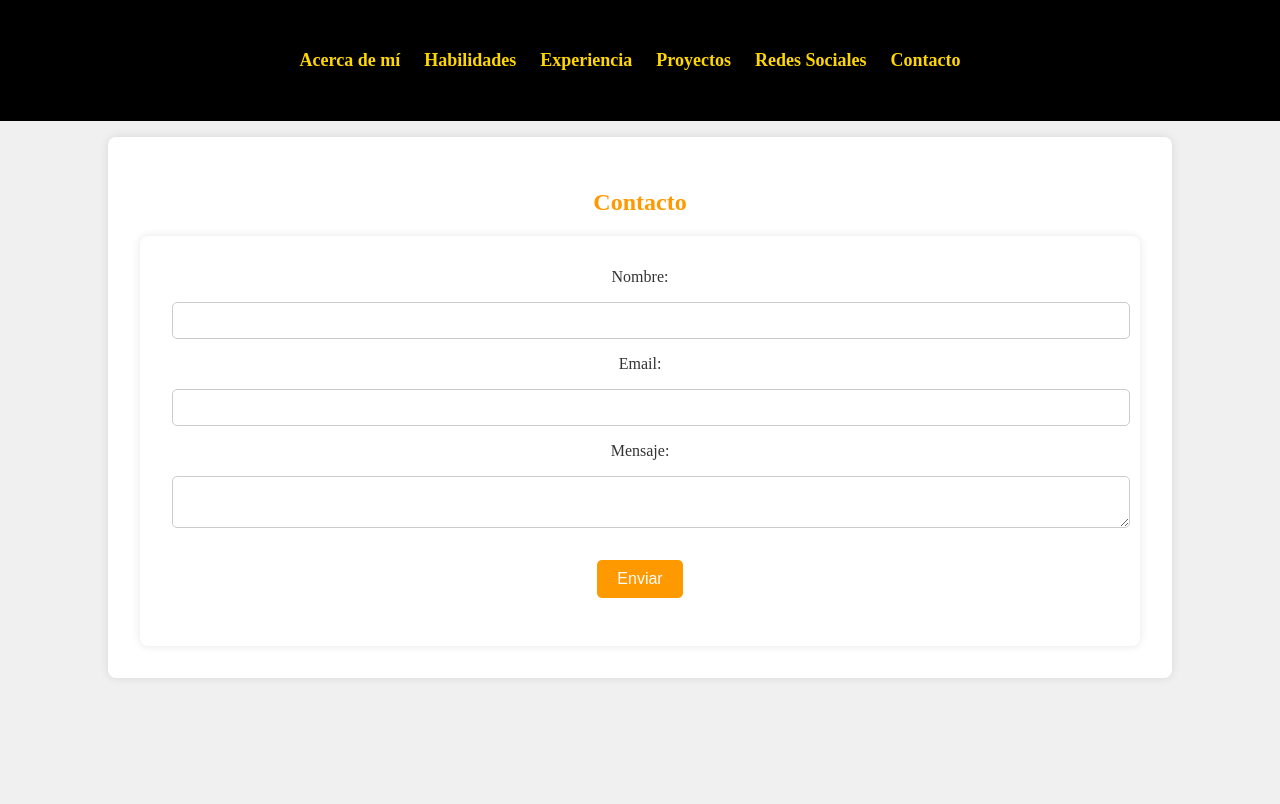
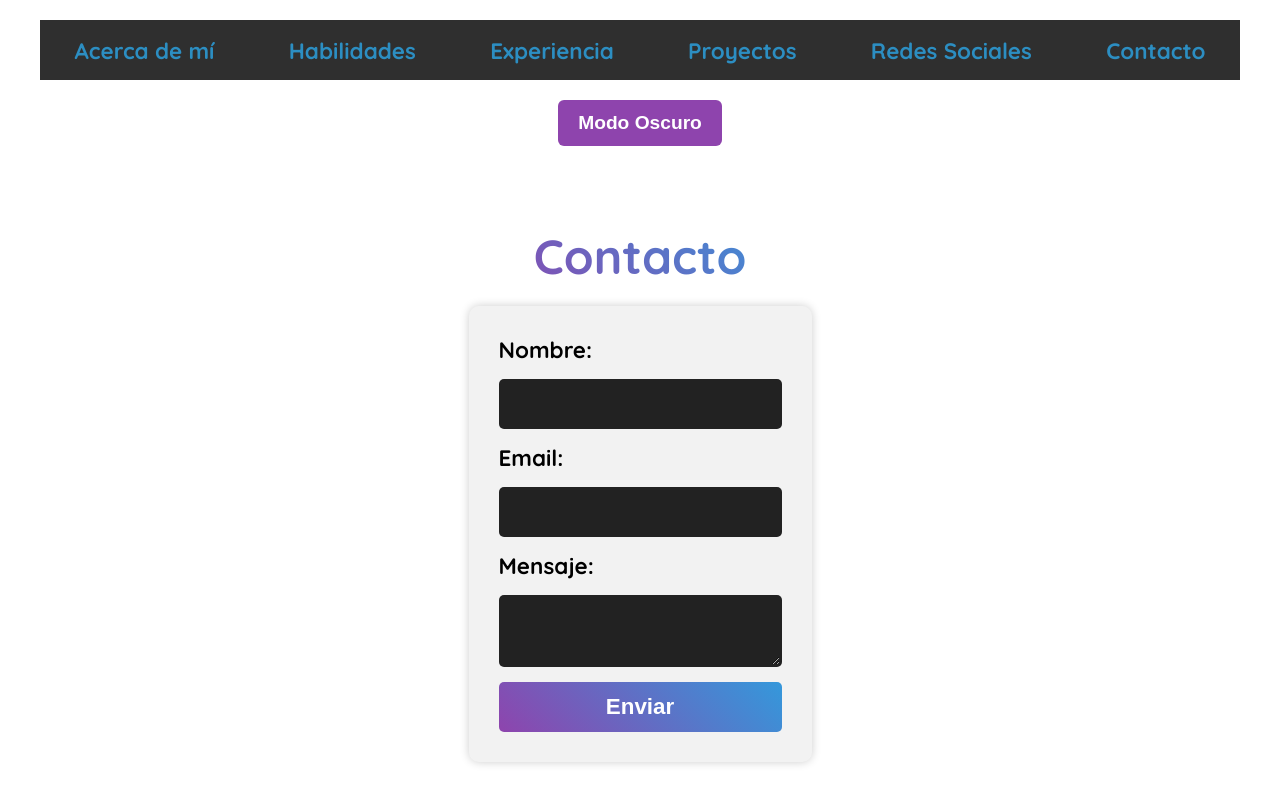
Before and after one commit to Let-so/portfolio-linus, a plain HTML site: page Contacto.html in a window 1280 px wide. Drawn offline with Linux system fonts and the light colour scheme.

Commit message:
Descripción de los cambios

```diff
--- a/Contacto.html
+++ b/Contacto.html
@@ -5,6 +5,7 @@
     <meta name="viewport" content="width=device-width, initial-scale=1.0">
     <title>Contacto</title>
     <link rel="stylesheet" href="css/estilos.css">
+    <link href="https://fonts.googleapis.com/css2?family=Quicksand:wght@300;400;500;700&display=swap" rel="stylesheet">
 </head>
 <body>
 
@@ -20,18 +21,19 @@
             </ul>
         </nav>
     </header>
-
+    <button id="darkModeToggle">Modo Oscuro</button>
+    <script src="js/script.js"></script>
     <section>
         <h2>Contacto</h2>
-        <form action="TU_LINK_DE_GOOGLE_FORM" method="POST">
+        <form action="https://docs.google.com/forms/d/e/1FAIpQLSd2tUXk-TYAmzkOFcUlH6ZCLTn24_gc8rmevTjAlyRHLX2PDg/formResponse" method="POST" target="_blank">
             <label for="name">Nombre:</label>
-            <input type="text" id="name" name="entry.XXXXX" required>
+            <input type="text" id="name" name="entry.266251430" required>
 
             <label for="email">Email:</label>
-            <input type="email" id="email" name="entry.XXXXX" required>
+            <input type="email" id="email" name="entry.969699794" required>
 
             <label for="message">Mensaje:</label>
-            <textarea id="message" name="entry.XXXXX" required></textarea>
+            <textarea id="message" name="entry.1130187176" required></textarea>
 
             <button type="submit">Enviar</button>
         </form>
--- a/css/estilos.css
+++ b/css/estilos.css
@@ -1,207 +1,308 @@
-/* General */
-body {
-    font-family: 'Goudy Bookletter 1911', serif;
+
+* {
     margin: 0;
     padding: 0;
-    background-color: #F0F0F0;
-    color: #333;
+    box-sizing: border-box;
 }
 
-/* Estilo de la barra de navegación */
+body {
+
+     font-family: "Quicksand", sans-serif;
+     font-optical-sizing: auto;
+    font-weight: 400;
+    font-style: normal;
+    background-color: white;
+    color: black;
+    display: flex;
+    flex-direction: column;
+    align-items: center;
+    min-height: 100vh;
+    padding: 20px;
+}
+
+body p, body h3 {
+    color: black !important;
+    transition: color 0.3s;
+}
+
+a {
+    color: #2c8ec2 !important;
+    text-decoration: none;
+    font-weight: bold;
+    transition: color 0.3s;
+}
+
+
+body.dark-mode {
+    background-color: #1a1a1a !important;
+    color: #e0e0e0 !important;
+}
+
+body.dark-mode p, body.dark-mode h3 {
+    color: #e0e0e0 !important;
+}
+
+body.dark-mode a {
+    color: #1e90ff !important;
+}
+
+
+nav {
+    width: 100%;
+    background: #2f2f2f;
+    padding: 15px 0;
+    text-align: center;
+}
+
 nav ul {
-    list-style-type: none;
+    list-style: none;
     padding: 0;
-    margin: 0;
-    background-color: #000;
-    text-align: center;
 }
 
 nav ul li {
     display: inline;
-    margin-right: 20px;
+    margin: 0 20px;
 }
 
 nav ul li a {
     text-decoration: none;
-    color: #FFD700;
-    font-size: 18px;
-    font-weight: bold;
+    color: #fff;
+    font-size: 1.4rem;
+    transition: color 0.3s;
 }
 
 nav ul li a:hover {
-    color: #FF4500;
+    color: #8e44ad;
 }
 
-/* Botón Modo Oscuro */
+.contenedor {
+    width: 90%;
+    display: flex;
+    align-items: center;
+    justify-content: space-between;
+    gap: 70px;
+    padding: 60px 0;
+}
+
+
+.contenido-texto {
+    max-width: 600px;
+}
+
+.contenido-texto .bienvenida {
+    font-size: 1.6rem;
+    color: #8e44ad;
+}
+
+.contenido-texto h1 {
+    font-size: 4rem;
+    font-weight: bold;
+    background: linear-gradient(45deg, #8e44ad, #3498db);
+    -webkit-background-clip: text;
+    color: transparent;
+}
+
+.contenido-texto p {
+    font-size: 1.5rem;
+    color: #d3d3d3;
+
+}
+
+.contenido-imagen img {
+    width: 100%;
+    max-width: 500px;
+    border-radius: 15px;
+    box-shadow: 0 0 20px rgba(138, 43, 226, 0.7);
+    transition: transform 0.3s ease-in-out;
+}
+
+.contenido-imagen img:hover {
+    transform: scale(1.08);
+}
+
+
 #darkModeToggle {
-    background-color: #333;
+    background: #8e44ad;
     color: white;
     border: none;
-    padding: 10px 20px;
+    padding: 12px 20px;
+    font-size: 1.2rem;
     cursor: pointer;
-    font-size: 16px;
-    position: fixed;
-    top: 20px;
-    right: 20px;
+    border-radius: 6px;
+    margin: 20px;
+    transition: background 0.3s;
 }
 
 #darkModeToggle:hover {
-    background-color: #555;
+    background: #6d3790;
 }
 
-/* Estilos de encabezado */
-header {
-    background-color: #000;
-    color: #FFD700;
-    text-align: center;
-    padding: 50px 20px;
+h3{
+    font-size: 1.8rem;
+    font-optical-sizing: auto;
+    font-weight: 600;
+    font-style: normal;
+    color: #fff;
 }
 
-header h1 {
-    font-size: 3em;
-    margin: 0;
+section {
+    max-width: 900px;
+    text-align: center;
+    padding: 60px 20px;
 }
 
-header p {
-    font-size: 1.5em;
+h2 {
+    font-size: 3rem;
+    font-weight: bold;
+    background: linear-gradient(45deg, #8e44ad, #3498db);
+    -webkit-background-clip: text;
+    color: transparent;
+    margin-bottom: 20px;
 }
 
-header .bienvenida {
-    font-size: 1.2em;
-    color: #FFD700;
-    text-transform: uppercase;
+form {
+    display: flex;
+    flex-direction: column;
+    gap: 15px;
+    background: rgba(255, 255, 255, 0.1);
+    padding: 30px;
+    border-radius: 10px;
+    box-shadow: 0 0 10px rgba(255, 255, 255, 0.2);
 }
 
-header .contenido-imagen img {
-    width: 100%;
-    max-width: 400px;
-    border-radius: 50%;
-    border: 5px solid #FFD700;
+body:not(.dark-mode) form {
+    background: rgba(0, 0, 0, 0.05); /* Fondo más claro */
+    box-shadow: 0 0 10px rgba(0, 0, 0, 0.2); /* Sombra más oscura */
 }
 
-/* Estilo de los botones */
+
+label {
+    font-size: 1.4rem;
+    font-weight: bold;
+    text-align: left;
+}
+
+body:not(.dark-mode) label {
+    color: black;
+}
+
+
+body.dark-mode label {
+    color: white;
+}
+
+
+input, textarea {
+    width: 100%;
+    padding: 12px;
+    font-size: 1.2rem;
+    border: 2px solid transparent;
+    border-radius: 5px;
+    background: #222;
+    color: #fff;
+    transition: border 0.3s;
+}
+
+input:focus, textarea:focus {
+    border: 2px solid #8e44ad;
+    outline: none;
+}
+
+
 button {
-    background-color: #FFD700;
-    color: black;
+    background: linear-gradient(45deg, #8e44ad, #3498db);
+    color: #fff;
+    font-size: 1.4rem;
+    font-weight: bold;
+    padding: 12px;
     border: none;
-    padding: 10px 20px;
-    font-size: 16px;
+    border-radius: 5px;
     cursor: pointer;
-    border-radius: 5px;
+    transition: transform 0.2s, box-shadow 0.2s;
 }
 
 button:hover {
-    background-color: #FF4500; /* Naranja */
-}
-
-/* Estilos del contenedor de la imagen y el texto */
-.contenedor {
-    display: flex;
-    align-items: center;
-    justify-content: space-between;
-    padding: 20px;
-}
-
-.contenido-texto {
-    max-width: 50%;
-}
-
-.contenido-imagen {
-    max-width: 40%;
-}
-
-/* Contenedor principal usando Flexbox */
-.container {
-    display: flex;
-    flex-wrap: wrap;
-    gap: 20px;  /* Espaciado entre columnas */
-    justify-content: center;
-}
-
-/* Estilo para cada columna */
-.column {
-    background-color: lightblue;
-    padding: 20px;
-    border: 1px solid #ccc;
-    flex: 1 1 100%;  /* En pantallas pequeñas, cada columna ocupa el 100% del ancho */
-}
-
-/* Media Query para pantallas medianas */
-@media (min-width: 600px) {
-    .column {
-        flex: 1 1 45%;  /* En pantallas medianas, cada columna ocupa el 45% del contenedor */
-    }
-}
-
-/* Media Query para pantallas grandes */
-@media (min-width: 900px) {
-    .column {
-        flex: 1 1 30%;  /* En pantallas grandes, cada columna ocupa el 30% del contenedor */
-    }
+    transform: scale(1.05);
+    box-shadow: 0 0 10px rgba(142, 68, 173, 0.8);
 }
 
 
+p {
+    font-size: 1.4rem;
+    line-height: 1.8;
+    color: #ddd;
+}
+
+ul {
+    list-style: none;
+    padding: 0;
+}
+
+li {
+    font-size: 1.5rem;
+    color: #ddd;
+    padding: 15px;
+    margin: 10px 0;
+    border-radius: 10px;
+
+}
+
+p {
+    font-size: 1.5rem;
+    font-weight:300;
+    padding: 15px;
+    margin: 10px 0;
+    border-radius: 10px;
+}
 
 
-/* Estilos para las secciones */
-section {
-    padding: 2rem;
-    background: white;
-    margin: 1rem auto;
-    max-width: 1000px;
-    border-radius: 8px;
-    box-shadow: 0 0 10px rgba(0, 0, 0, 0.1);
-    text-align: center;
+#Redes ul {
+    list-style: none;
+    padding: 0;
 }
 
-h2 {
-    color: #ff9900;
-    text-align: center;
+#Redes li {
+    margin: 15px 0;
 }
 
-button {
-    background-color: #ff9900;
-    color: white;
-    border: none;
-    padding: 10px 20px;
-    cursor: pointer;
-    font-size: 1rem;
-    display: block;
-    margin: 1rem auto;
-    border-radius: 5px;
-}
 
-button:hover {
-    background-color: #cc7700;
-}
-
-/* Formulario */
-form {
-    display: flex;
-    flex-direction: column;
-    gap: 1rem;
-    background: #fff;
-    padding: 2rem;
-    border-radius: 8px;
-    box-shadow: 0 0 10px rgba(0, 0, 0, 0.1);
-}
-
-input, textarea {
-    width: 100%;
-    padding: 10px;
-    border: 1px solid #ccc;
-    border-radius: 5px;
-}
-
-/* Redes Sociales */
 #Redes a {
+    font-size: 1.8rem;
+    color: #fff;
+    text-decoration: none;
+    background: rgba(255, 255, 255, 0.1);
+    padding: 12px 20px;
+    border-radius: 10px;
     display: inline-block;
-    margin: 0.5rem;
-    color: #ff9900;
-    font-weight: bold;
-    text-decoration: none;
+    transition: transform 0.3s ease, background 0.3s ease;
 }
 
 #Redes a:hover {
-    text-decoration: underline;
+    background: rgba(255, 255, 255, 0.3);
+    transform: scale(1.1);
 }
+
+/* 🔹 Responsive */
+@media (max-width: 900px) {
+    .contenedor {
+        flex-direction: column;
+        text-align: center;
+        gap: 30px;
+    }
+
+    .contenido-texto {
+        max-width: 90%;
+    }
+
+    .contenido-imagen img {
+        max-width: 80%;
+    }
+
+    .contenido-texto h1 {
+        font-size: 3rem;
+    }
+
+    .contenido-texto p {
+        font-size: 1.3rem;
+    }
+}
--- a/js/script.js
+++ b/js/script.js
@@ -10,7 +10,7 @@ document.addEventListener("DOMContentLoaded", function () {
 
     toggleButton.addEventListener("click", function () {
         body.classList.toggle("dark-mode");
-
+        console.log("Hola")
         // Guardar la preferencia en LocalStorage
         if (body.classList.contains("dark-mode")) {
             localStorage.setItem("dark-mode", "enabled");
```
Also changed, not shown: Acerca.html (+3 -1 lines), Experiencia.html (+9 -3 lines), Habilidades.html (+7 -1 lines), Proyectos.html (+6 -4 lines), Redes.html (+4 -1 lines), index.html (+2 -2 lines).
